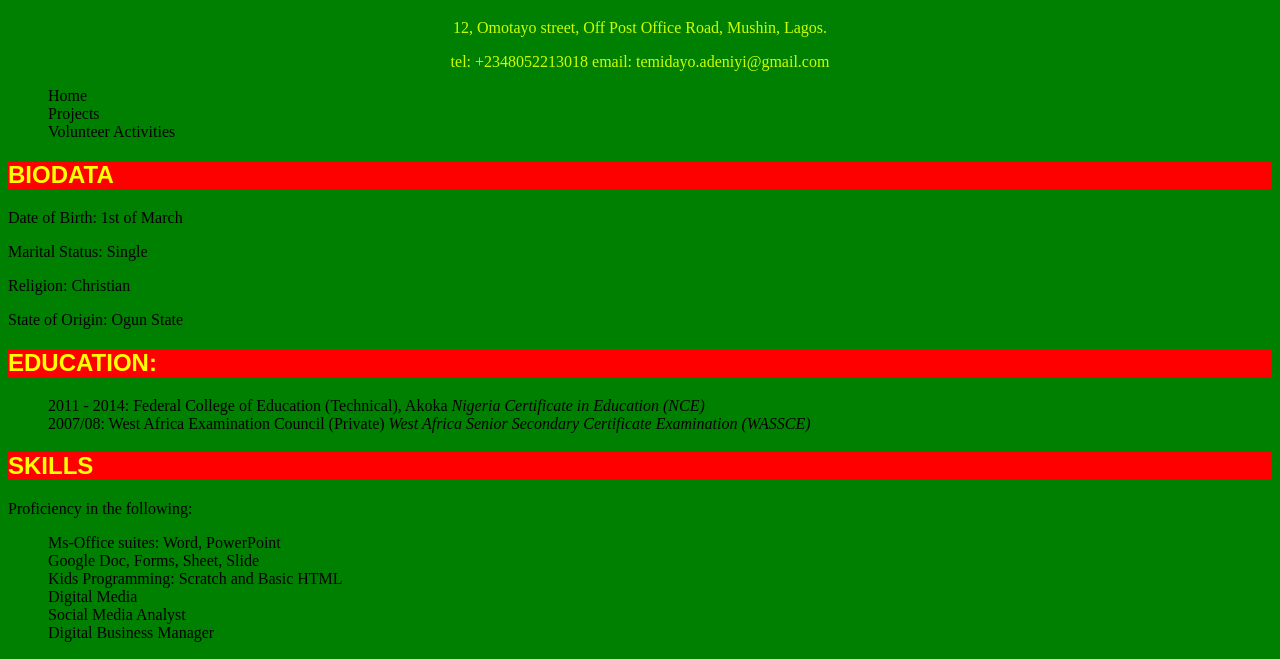
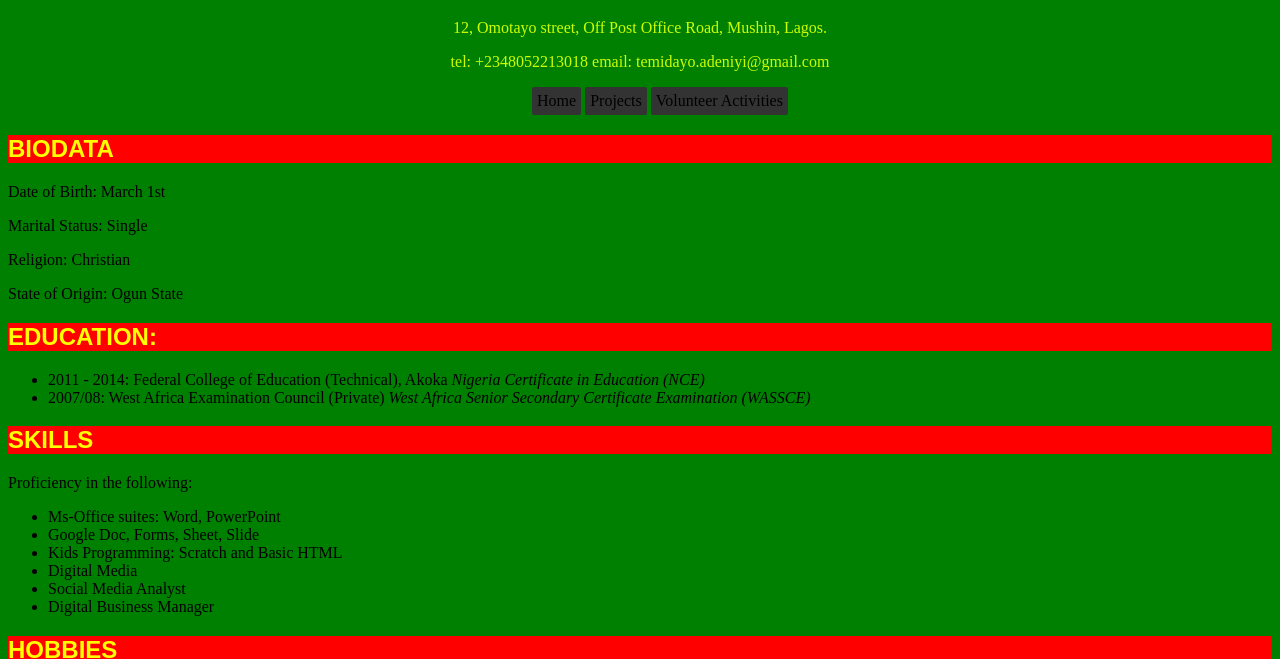
Before and after one commit to temmyadex/temmyadex.github.io, a plain HTML site: page index.html in a window 1280 px wide. Shown: the part 61-720 px from the top of the page. Drawn offline with Linux system fonts and the light colour scheme.

Commit message:
Add files via upload

```diff
--- a/index.html
+++ b/index.html
@@ -18,9 +18,27 @@
 			text-align: center;
 			color: #cf0;
 		}
-		ul li{
+		.main-title ul li{
 			list-style: none;
+			list-style-position: inside;
 		}
+		nav{
+			background-color: #333;
+		}
+		nav ul li{
+			list-style-type: none;
+			display: inline-block;
+			background-color: #333;
+			border-radius: 2px;
+			padding: 5px;
+			margin: 0px;
+		}
+		li a{
+			text-decoration: none;
+			color: black;
+			background-color: #333;
+		}
+
 	</style>
 </head>
 <body>
@@ -28,14 +46,17 @@
 	<h1>Adeniyi Temidayo Resume </h1>
 	<p>12, Omotayo street, Off Post Office Road, Mushin, Lagos.</p>
 	<p>tel: +2348052213018 email: temidayo.adeniyi@gmail.com</p>
+	<nav>
+		<ul>
+		<li><a href="#">Home</a></li>
+		<li><a href="#">Projects</a></li>
+		<li><a href=""#>Volunteer Activities</a></li>
+	</ul>
+	</nav>
 	</div>
-	<ul>
-		<li>Home</li>
-		<li>Projects</li>
-		<li>Volunteer Activities</li>
-	</ul>
+
 	<h2>BIODATA</h2>
-	<P>Date of Birth: 1st of March</P>
+	<P>Date of Birth: March 1st</P>
 	<P>Marital Status: Single</P>
 	<p>Religion: Christian</p>
 	<p>State of Origin: Ogun State</p>
```
